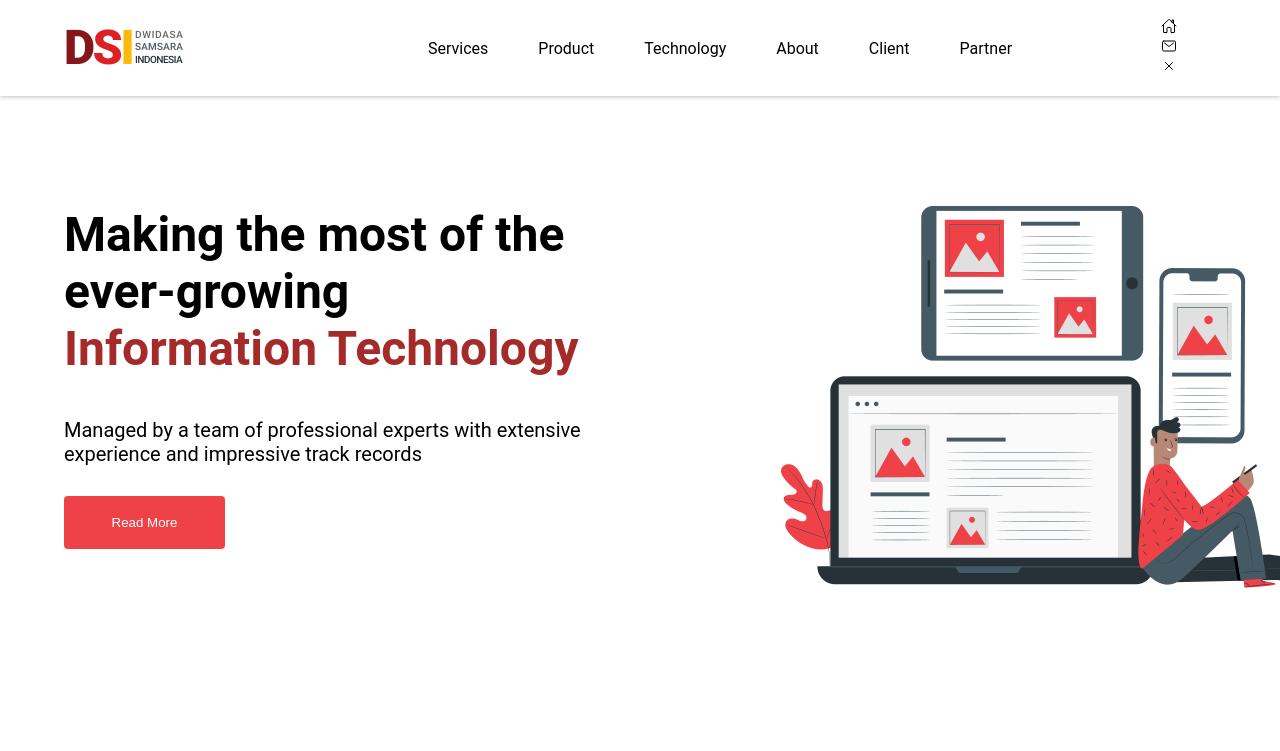
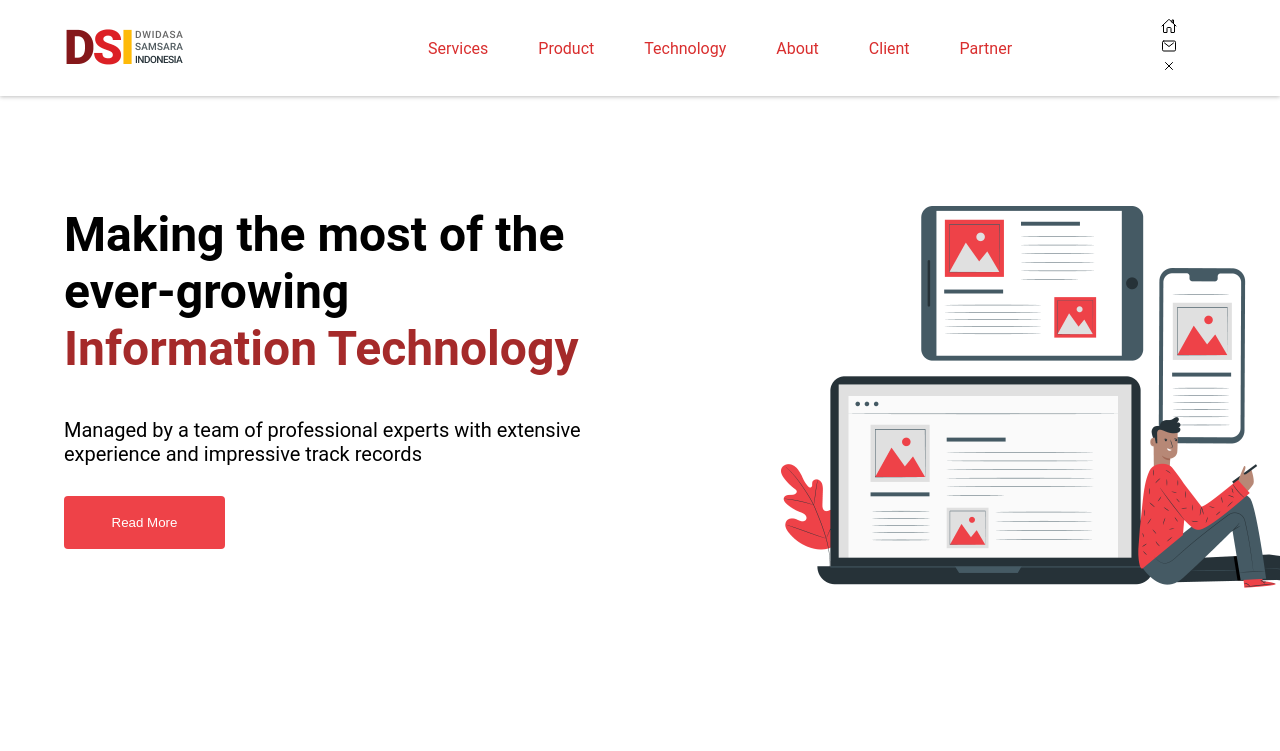
Before and after one commit to Abdykadyr-kyzy/first-landing, a plain HTML site: page index.html in a window 1280 px wide. Shown: the top 751 px of the page. Drawn offline with nearby package versions, Linux system fonts and the light colour scheme.

Commit message:
chenged color

```diff
--- a/index.html
+++ b/index.html
@@ -4,7 +4,7 @@
     <meta charset="UTF-8" />
     <meta http-equiv="X-UA-Compatible" content="IE=edge" />
     <meta name="viewport" content="width=device-width, initial-scale=1.0" />
-    <title>DSI landing</title>
+    <title>DSI landing-changed</title>
     <link rel="stylesheet" href="style.css" />
     <link href="https://fonts.googleapis.com/css2?family=DM+Sans:wght@400;500;700&family=Nunito:wght@300&family=Poppins:ital,wght@0,100;0,300;0,400;0,500;0,600;0,700;0,800;0,900;1,200&display=swap" rel="stylesheet">
   </head>
--- a/style.css
+++ b/style.css
@@ -27,7 +27,7 @@ h1 {
 .header a {
   text-decoration: none;
   padding: 0px 25px 0px 25px;
-  color: black;
+  color: rgb(217, 46, 46);
 }
 
 .icon {
```
